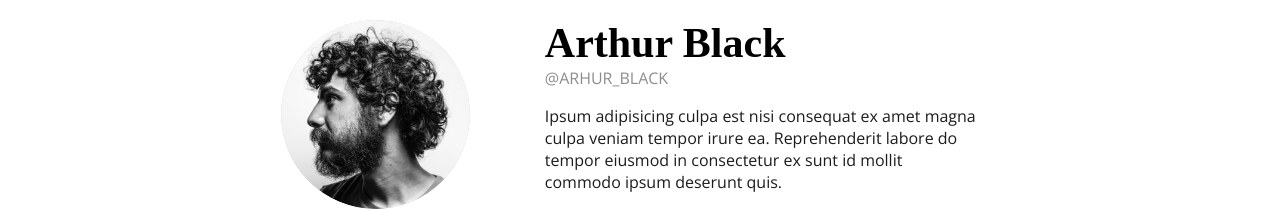
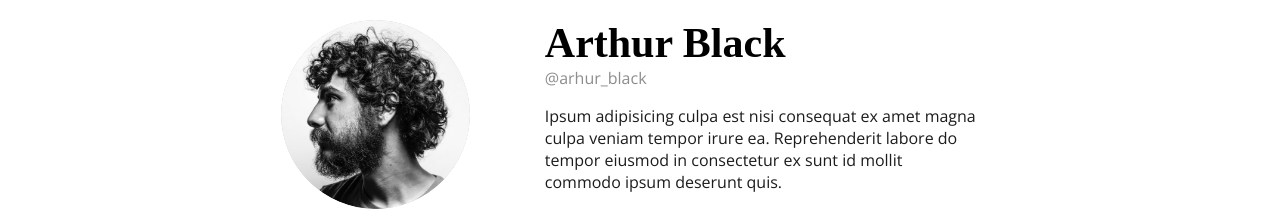
Before and after one commit to FzeroH/nintium_blog, a Vue app: page /article/01 in a window 1280 px wide. Shown: the part 1467-1678 px from the top of the page. Built offline with nearby package versions, Linux system fonts and the light colour scheme; a web font is replaced by a local one.

Commit message:
Правки

```diff
--- a/src/components/Login.vue
+++ b/src/components/Login.vue
@@ -117,6 +117,8 @@ a {
 }
 
 .forgot-password {
+  font-family: 'Open Sans',serif !important;
+  font-size: 12px;
   color: rgba(28, 28, 28, 0.5);
 }
 
@@ -140,9 +142,7 @@ a {
   position: absolute;
   top: 700px;
   right: 50px;
-  font-family: 'Open Sans',serif;
-  font-style: normal;
-  font-weight: 400;
+  font-family: 'Open Sans',serif !important;
   font-size: 16px;
   color: black;
   width: fit-content;
--- a/src/components/content/ArticlePage.vue
+++ b/src/components/content/ArticlePage.vue
@@ -15,7 +15,7 @@
            alt="profile">
         <div class="author-info">
           <h2>{{ profileData.name }}</h2>
-          <span class="username">@{{ profileData.username }}</span>
+          <span>@{{ profileData.username }}</span>
           <p>{{ profileData.information }}</p>
         </div>
       </div>
@@ -166,6 +166,7 @@ export default {
     font-style: normal;
     font-weight: 400;
     font-size: 16px;
+    text-transform: none !important;
     color: rgba(28, 28, 28, 0.5);
     margin: 5px 0 8px 0;
   }
```
